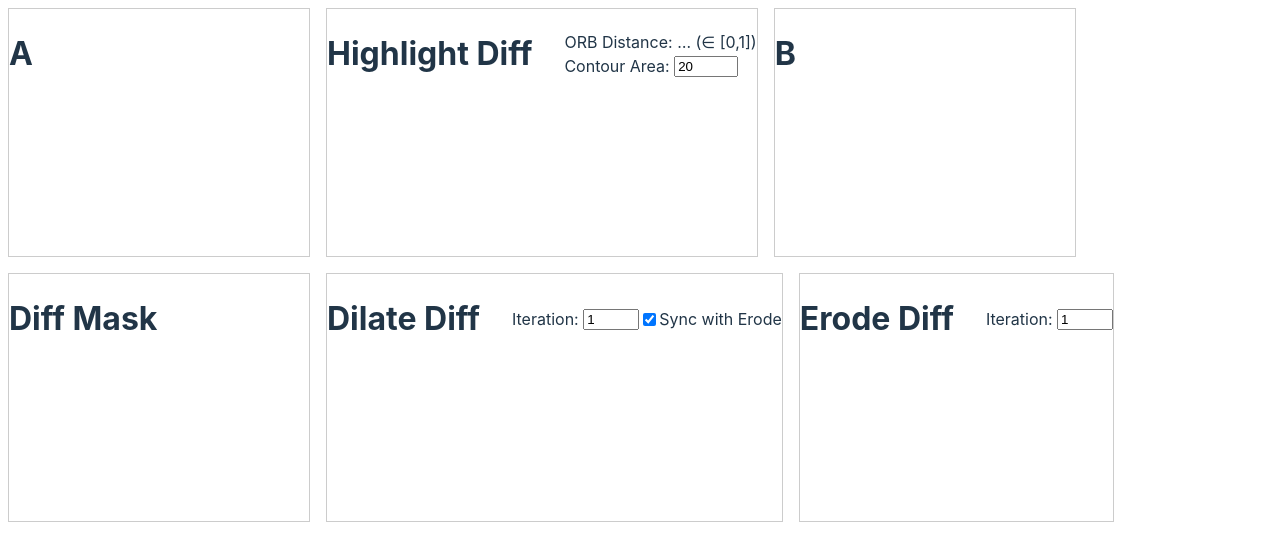
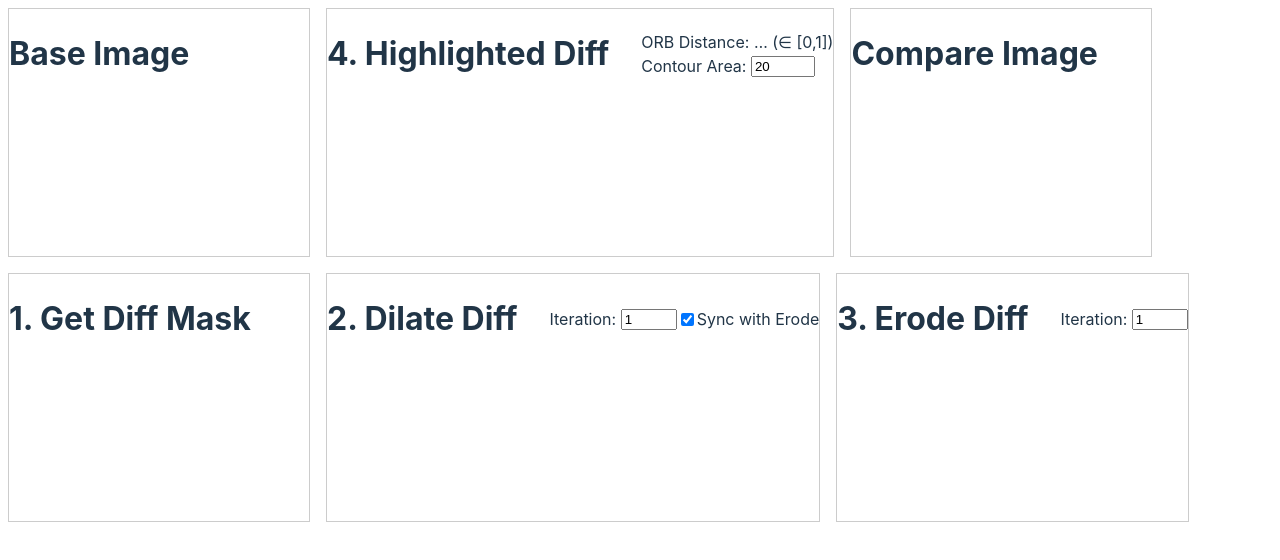
Before and after one commit to keckelt/img-diff, a website built with Vite: page docs/index.html in a window 1280 px wide. Built offline with nearby package versions, Linux system fonts and the light colour scheme.

Commit message:
update headings

```diff
--- a/docs/index.html
+++ b/docs/index.html
@@ -13,13 +13,13 @@
 <body>
   <div class="imggroup">
     <div>
-      <h1>A</h1>
+      <h1>Base Image</h1>
       <canvas id="a"></canvas>
     </div>
 
     <div>
       <div style="display: flex; flex-direction: row;   align-items: center;">
-        <h1>Highlight Diff</h1>
+        <h1>4. Highlighted Diff</h1>
         <div>
           ORB Distance:&nbsp;<span id="score">&hellip;</span>&nbsp;(&isin; [0,1])
           <label>
@@ -32,7 +32,7 @@
     </div>
 
     <div>
-      <h1>B</h1>
+      <h1>Compare Image</h1>
       <canvas id="b"></canvas>
     </div>
   </div>
@@ -40,13 +40,13 @@
 
   <div class="imggroup">
     <div>
-      <h1>Diff Mask</h1>
+      <h1>1. Get Diff Mask</h1>
       <canvas id="mask"></canvas>
     </div>
 
     <div>
       <label>
-        <h1>Dilate Diff </h1>
+        <h1>2. Dilate Diff </h1>
         Iteration:&nbsp;
         <input type="number" value="1" min="0" max="10" step="1" id="dilateIterations">
         <input type="checkbox" id="syncIterations" checked>
@@ -58,7 +58,7 @@
 
     <div>
       <label>
-        <h1>Erode Diff</h1>
+        <h1>3. Erode Diff</h1>
         Iteration:&nbsp;
         <input type="number" value="1" min="0" max="10" step="1" id="erodeIterations">
       </label>
```
Also changed, not shown: index.html (+6 -6 lines).
